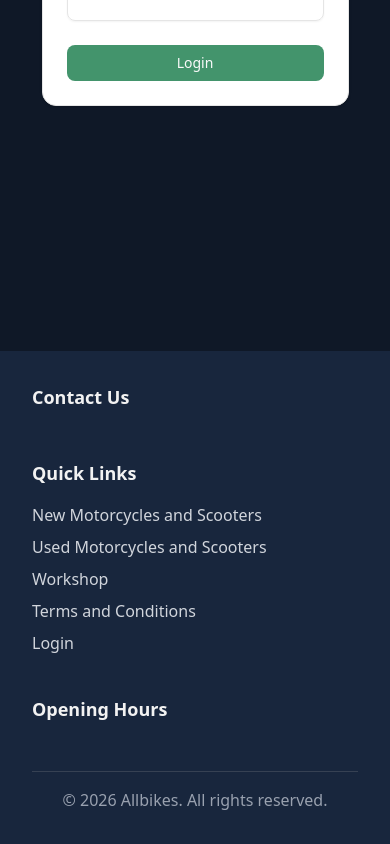
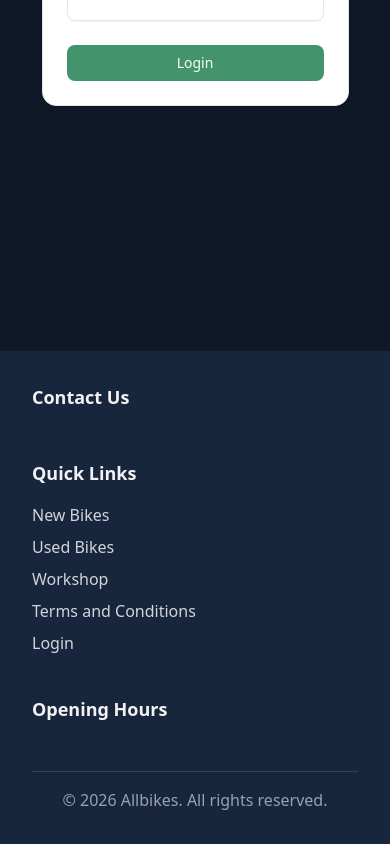
Before and after one commit to ethanbetts63/allbikes, a React (Vite) app in the folder frontend/: page /login in a window 390 px wide. Shown: the part 574-1418 px from the top of the page. Built offline with nearby package versions, Linux system fonts and the light colour scheme; no server answers.

Commit message:
checkpoint

```diff
--- a/frontend/src/components/BikeListHero.tsx
+++ b/frontend/src/components/BikeListHero.tsx
@@ -1,7 +1,7 @@
 import React from 'react';
 
 interface BikeListHeroProps {
-  title: string;
+  title: React.ReactNode;
   description: string;
   imageUrl: string;
 }
--- a/frontend/src/components/BrandsSection.tsx
+++ b/frontend/src/components/BrandsSection.tsx
@@ -28,7 +28,9 @@ const BrandCard: React.FC<BrandProps> = ({ image, alt, title, subtitle, descript
         <p className="text-lg text-[var(--text-primary)] leading-relaxed mb-6">{description}</p>
         <Link to="/bikes/new" className="self-start">
           <Button className="bg-primary text-[var(--text-primary)] font-bold px-8 py-5 text-xl hover:bg-primary/90 flex items-center gap-2">
-            See New Motorcycles and Scooters <ArrowRight className="h-5 w-5" />
+            <span className="hidden md:inline">See New Motorcycles and Scooters</span>
+            <span className="md:hidden">See New Bikes</span>
+            <ArrowRight className="h-5 w-5" />
           </Button>
         </Link>
       </div>
--- a/frontend/src/components/FeaturedBikes.tsx
+++ b/frontend/src/components/FeaturedBikes.tsx
@@ -5,7 +5,7 @@ import { Button } from "@/components/ui/button";
 import { ArrowRight } from "lucide-react";
 
 interface FeaturedBikesProps {
-  title: string;
+  title: React.ReactNode;
   bikes: Bike[];
   description: string;
   linkTo: string;
@@ -43,7 +43,7 @@ const FeaturedBikes: React.FC<FeaturedBikesProps> = ({ title, bikes, description
             </div>
 
             {/* Right Column: Scrollable Bike Cards */}
-            <div className="md:w-4/5 md:pl-8 flex overflow-x-auto space-x-6 pb-4 hide-scrollbar">
+            <div className="w-full md:w-4/5 md:pl-8 flex overflow-x-auto space-x-6 pb-4 hide-scrollbar">
               {bikes.map((bike) => (
                 <div key={bike.id} className="flex-shrink-0 w-64">
                   <SmallBikeCard bike={bike} />
--- a/frontend/src/components/FloatingActionButton.tsx
+++ b/frontend/src/components/FloatingActionButton.tsx
@@ -18,7 +18,7 @@ export const FloatingActionButton: React.FC = () => {
                  focus:outline-none focus:ring-2 focus:ring-primary focus:ring-offset-2
                  z-50" // Ensure it floats above other content
     >
-      <span className="hidden sm:inline">Book Service Online</span>
+      <span className="">Book Service</span>
       <ArrowRight className="h-6 w-6" />
     </Link>
   );
--- a/frontend/src/components/Footer.tsx
+++ b/frontend/src/components/Footer.tsx
@@ -28,8 +28,18 @@ const Footer = () => {
         <div>
           <h4 className="font-bold text-lg mb-4 text-[var(--text-primary)]">Quick Links</h4>
           <ul>
-            <li className="mb-2"><Link to="/bikes/new" className="hover:underline text-gray-300">New Motorcycles and Scooters</Link></li>
-            <li className="mb-2"><Link to="/bikes/used" className="hover:underline text-gray-300">Used Motorcycles and Scooters</Link></li>
+            <li className="mb-2">
+              <Link to="/bikes/new" className="hover:underline text-gray-300">
+                <span className="hidden md:inline">New Motorcycles and Scooters</span>
+                <span className="md:hidden">New Bikes</span>
+              </Link>
+            </li>
+            <li className="mb-2">
+              <Link to="/bikes/used" className="hover:underline text-gray-300">
+                <span className="hidden md:inline">Used Motorcycles and Scooters</span>
+                <span className="md:hidden">Used Bikes</span>
+              </Link>
+            </li>
             <li className="mb-2"><Link to="/workshop" className="hover:underline text-gray-300">Workshop</Link></li>
             <li className="mb-2"><Link to="/terms" className="hover:underline text-gray-300">Terms and Conditions</Link></li>
             {user ? (
--- a/frontend/src/components/HomeHero.tsx
+++ b/frontend/src/components/HomeHero.tsx
@@ -70,7 +70,17 @@ const HomeHero: React.FC<HomeHeroProps> = ({ newBikes, usedBikes, loading, error
 
   const renderBikeLink = (condition: 'new' | 'used') => {
     const linkPath = condition === 'new' ? '/bikes/new' : '/bikes/used';
-    const text = condition === 'new' ? 'New Motorcycles and Scooters' : 'Used Motorcycles and Scooters';
+    const text = condition === 'new' ? (
+      <>
+        <span className="hidden md:inline">New Motorcycles and Scooters</span>
+        <span className="md:hidden">New Bikes</span>
+      </>
+    ) : (
+      <>
+        <span className="hidden md:inline">Used Motorcycles and Scooters</span>
+        <span className="md:hidden">Used Bikes</span>
+      </>
+    );
     const bgColorClass = 'bg-foreground';
 
     const currentImageUrl = condition === 'new'
@@ -108,7 +118,7 @@ const HomeHero: React.FC<HomeHeroProps> = ({ newBikes, usedBikes, loading, error
       {/* Right Column */}
       <div className="md:w-1/2 flex flex-col items-center justify-center p-4 md:p-12 text-center bg-background">
         <h1 className="text-5xl font-extrabold text-[var(--text-primary)] mb-8 leading-snug">
-          Perth Motorcycle/Scooter Mechanic & Dealership
+          Perth Motorcycle / Scooter Mechanic & Dealership
         </h1>
         <p className="text-lg text-[var(--text-primary)] leading-relaxed max-w-prose mb-12">
           Operating in Perth for over 30 years, we are a motorcycle and scooter mechanic and dealership offering new and used sales across petrol and electric models. We provide motorcycle and scooter servicing, including tyre changes, maintenance, and general repairs.
--- a/frontend/src/pages/BikeDetailPage.tsx
+++ b/frontend/src/pages/BikeDetailPage.tsx
@@ -189,7 +189,7 @@ const BikeDetailPage: React.FC = () => {
             <div className="mt-4 mb-4">
                 {bike.condition.toLowerCase() === 'new' && newBikes.length > 0 && (
                     <FeaturedBikes
-                        title="Featured New Motorcycles and Scooters"
+                        title={<>Featured <span className="hidden md:inline">New Motorcycles and Scooters</span><span className="md:hidden">New Bikes</span></>}
                         bikes={newBikes}
                         description="Check out our latest models, fresh from the factory."
                         linkTo="/inventory/new"
--- a/frontend/src/pages/BikeListPage.tsx
+++ b/frontend/src/pages/BikeListPage.tsx
@@ -61,6 +61,18 @@ const BikeListPage: React.FC<BikeListPageProps> = ({ bikeCondition }) => {
 
   const isNew = bikeCondition === 'new';
   const pageTitle = isNew ? 'New Motorcycles and Scooters' : 'Used Motorcycles and Scooters';
+  const responsivePageTitle = isNew ? (
+    <>
+      <span className="hidden md:inline">New Motorcycles and Scooters</span>
+      <span className="md:hidden">New Bikes</span>
+    </>
+  ) : (
+    <>
+      <span className="hidden md:inline">Used Motorcycles and Scooters</span>
+      <span className="md:hidden">Used Bikes</span>
+    </>
+  );
+
   const description = isNew
     ? "Browse our range of new motorcycles and scooters available in Perth, including petrol and electric models. All New Motorcycles and Scooters are workshop-prepared and available for local purchase through our Perth dealership. All New Motorcycles and Scooters come with a warranty."
     : "Browse our range of used motorcycles and scooters available in Perth, including petrol and electric models. All Used Motorcycles and Scooters are workshop-prepared and available for local purchase through our Perth dealership.";
@@ -73,7 +85,7 @@ const BikeListPage: React.FC<BikeListPageProps> = ({ bikeCondition }) => {
         canonicalPath={isNew ? '/bikes/new' : '/bikes/used'}
       />
       <BikeListHero
-        title={pageTitle}
+        title={responsivePageTitle}
         description={description}
         imageUrl={SymImage}
       />
--- a/frontend/src/pages/HomePage.tsx
+++ b/frontend/src/pages/HomePage.tsx
@@ -80,14 +80,14 @@ const HomePage = () => {
         <ReviewCarousel />
         <BrandsSection />
         <FeaturedBikes
-          title="Featured New Motorcycles and Scooters"
+          title={<>Featured <span className="hidden md:inline">New Motorcycles and Scooters</span><span className="md:hidden">New Bikes</span></>}
           bikes={newBikes}
           description="Check out some of our latest new models available now."
           linkTo="/bikes/new"
           linkText="All New Bikes"
         />
         <FeaturedBikes
-          title="Featured Used Motorcycles and Scooters"
+          title={<>Featured <span className="hidden md:inline">Used Motorcycles and Scooters</span><span className="md:hidden">Used Bikes</span></>}
           bikes={usedBikes}
           description="Explore our range of quality pre-owned motorcycles and scooters."
           linkTo="/bikes/used"
```
